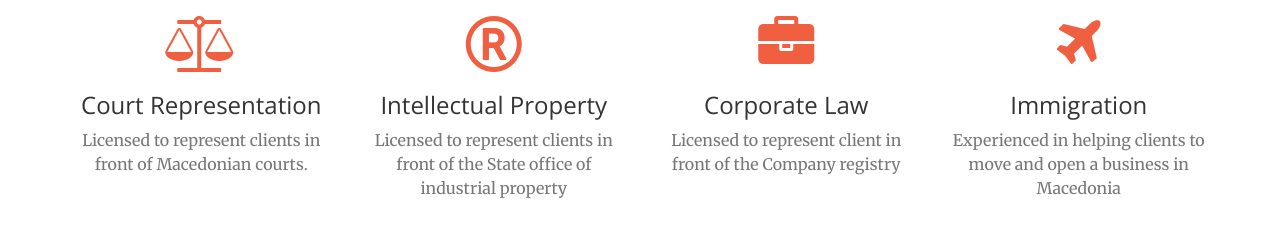
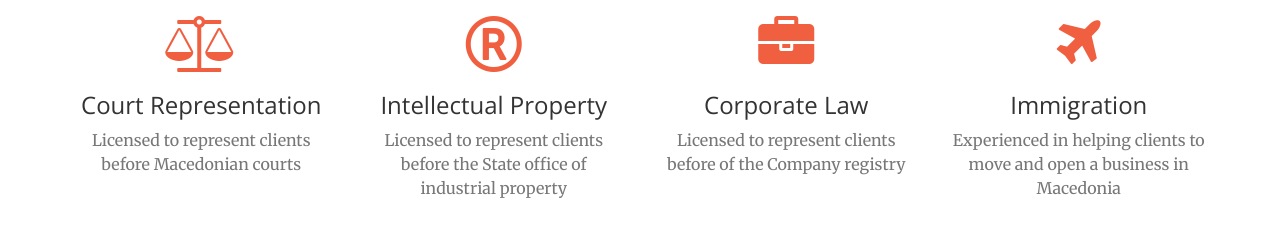
Before and after one commit to novica/aen, a website: page index.html in a window 1280 px wide. Shown: the part 980-1230 px from the top of the page. Drawn offline with nearby package versions, Linux system fonts and the light colour scheme.

Commit message:
small fixes

```diff
--- a/index.html
+++ b/index.html
@@ -95,14 +95,14 @@
                     <div class="service-box">
                         <i class="fa fa-4x fa-balance-scale text-primary sr-icons"></i>
                         <h3>Court Representation</h3>
-                        <p class="text-muted">Licensed to represent clients in front of Macedonian courts.</p>
+                        <p class="text-muted">Licensed to represent clients before Macedonian courts</p>
                     </div>
                 </div>
                 <div class="col-lg-3 col-md-6 text-center">
                     <div class="service-box">
                         <i class="fa fa-4x fa-registered text-primary sr-icons"></i>
                         <h3>Intellectual Property</h3>
-                        <p class="text-muted">Licensed to represent clients in front of the State office
+                        <p class="text-muted">Licensed to represent clients before the State office
 of industrial property</p>
                     </div>
                 </div>
@@ -110,7 +110,7 @@
                     <div class="service-box">
                         <i class="fa fa-4x fa-briefcase text-primary sr-icons"></i>
                         <h3>Corporate Law</h3>
-                        <p class="text-muted">Licensed to represent client in front of the Company registry</p>
+                        <p class="text-muted">Licensed to represent clients before of the Company registry</p>
                     </div>
                 </div>
                 <div class="col-lg-3 col-md-6 text-center">
```
